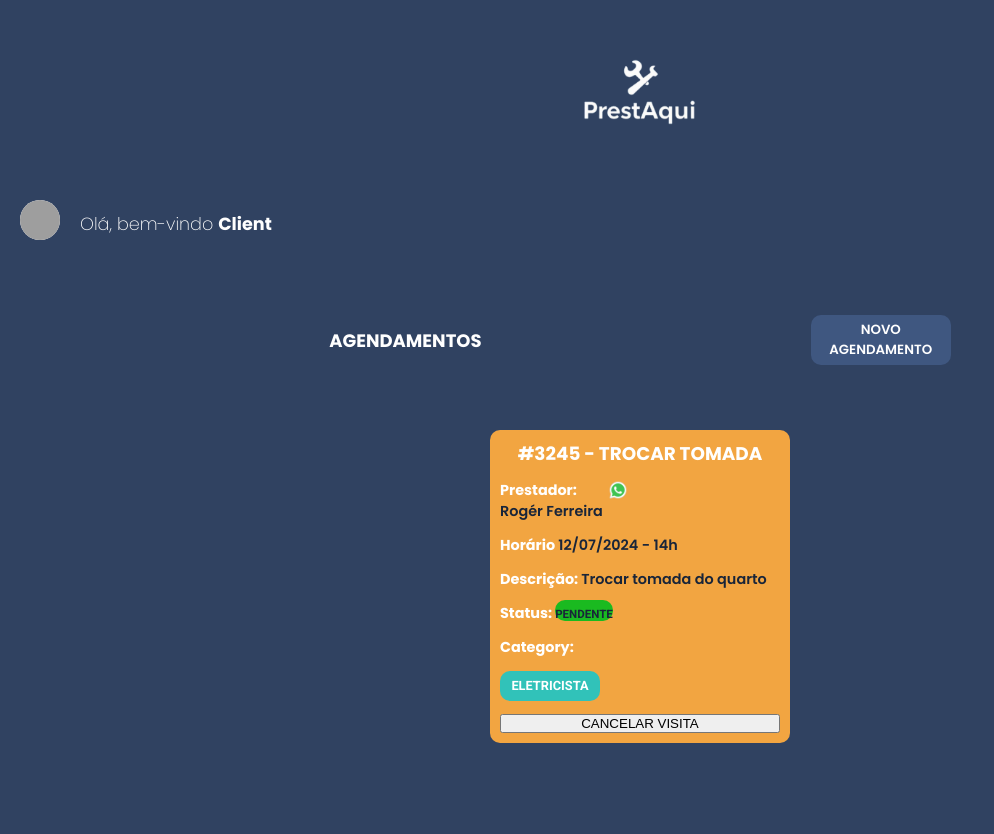
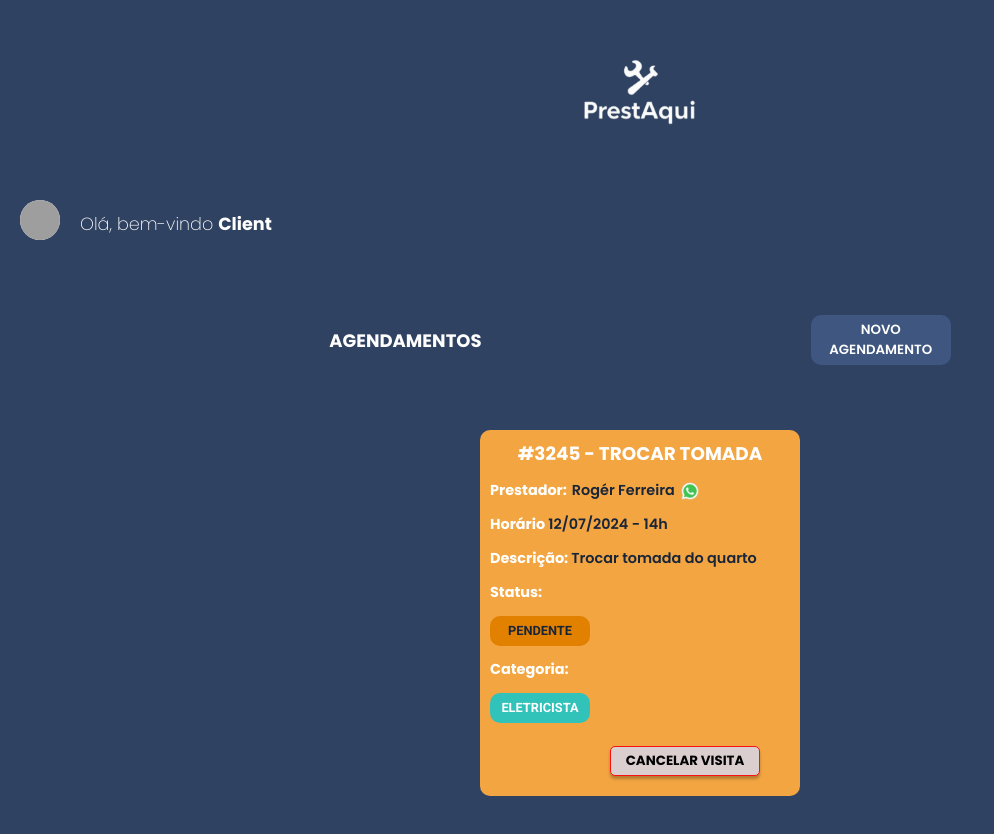
Before and after one commit to roger-gsf/PI-PrestAqui, a website: page client/src/screens/Main/Client/mainClient.html in a window 1280 px wide. Shown: the whole page, without its empty margins (0-994 px from the left). Before the commit the page ends 800 px from the top, so only its background shows below. Drawn offline with Linux system fonts and the light colour scheme; grey boxes are pictures that could not be loaded.

Commit message:
:lipstick: stylie: Adjusting Main Page Client style

```diff
--- a/client/src/screens/Main/Client/mainClient.html
+++ b/client/src/screens/Main/Client/mainClient.html
@@ -46,7 +46,8 @@
 
                     <div class="service__provider__info">
 
-                        <h4> Prestador: <div id="service__provider__name">Rogér Ferreira</div> </h4>
+                        <h4> Prestador: </h4>
+                        <div id="service__provider__name">Rogér Ferreira</div>
 
                         <img src="../../../assets/img/whatsapp-logo.png" alt="Whatsapp" id="whatsapp-logo">
                     </div>
@@ -56,10 +57,11 @@
                     <h4> Descrição: <span id="scheduling__description">Trocar tomada do quarto</span></h4>
 
 
-                    <h4>Status: <span id="scheduling__status" class="concluido">PENDENTE</span></h4>
+                    <h4>Status: </h4>
+                    <span id="scheduling__status" class="pendente">PENDENTE</span>
 
 
-                    <h4>Category:</h4>
+                    <h4>Categoria:</h4>
 
                     <div class="category" id="scheduling__categories">
                         <div class="eletricista">ELETRICISTA</div><!-- Category fetched by the database -->
--- a/client/src/screens/Main/Client/styles.css
+++ b/client/src/screens/Main/Client/styles.css
@@ -62,6 +62,7 @@ main {
     display: flex;
     flex-direction: column;
     gap: 30px;
+    margin-bottom: 100px;
 }
 
 main .scheduling__actions {
@@ -112,7 +113,7 @@ main .scheduling__container {
 
 .scheduling {
     /* background-color: red; */
-    width: 300px;
+    width: 320px;
     border-radius: 10px;
     padding: 10px;
     display: flex;
@@ -121,7 +122,7 @@ main .scheduling__container {
 }
 
 .scheduling h3,
-.scheduling h4 {
+.scheduling h4{
     font-family: 'Poppins', sans-serif;
     color: var(--white);
 }
@@ -141,13 +142,21 @@ h3 {
 .scheduling #scheduling__time,
 .scheduling #scheduling__status,
 .scheduling #scheduling__description {
-    color: var(--button-color);
+    color: var(--button-color) !important;
     font-weight: 600;
+}
+
+.scheduling #service__provider__name {
+    font-family: 'Poppins', sans-serif;
+    font-size: .9em;
 }
 
 .scheduling .service__provider__info {
     display: flex;
+    /* flex-direction: row; */
     gap: 5px;
+    align-items: center;
+    /* background-color: red; */
 }
 
 #whatsapp-logo {
@@ -159,3 +168,21 @@ h3 {
     flex-wrap: wrap;
     gap: 10px;
 }
+
+.scheduling .scheduling__cancel {
+    font-family: 'Poppins', sans-serif;
+    font-weight: bold;
+    background: #DBCECE;
+    border: 1px solid #F91212;
+    box-shadow: 0px 3px 3px rgba(0, 0, 0, 0.25);
+    border-radius: 5px;
+    height: 30px;
+    width: 150px;
+    margin: 10px 120px;
+    transition: .7s ease;
+    cursor: pointer;
+}
+
+.scheduling .scheduling__cancel:hover {
+    background: #aaa5a5;
+}
--- a/client/src/styles/status.css
+++ b/client/src/styles/status.css
@@ -4,16 +4,6 @@
 
 .concluido {
     background-color: #1ABA20;
-    border-radius: 10px;
-    width: 200px;
-    text-align: center;
-    padding-top: 7px;
-    height: 40px;
-    font-size: .8em;
-    font-family: 'Roboto', sans-serif;
-    font-weight: bold;
-    color: var(--white);
-
 }
 
 .cancelado {
@@ -29,18 +19,15 @@
 .cancelado,
 .aguardando__validacao {
     border-radius: 10px;
-    width: 200px;
+    width: 100px;
     text-align: center;
     padding-top: 7px;
-    height: 40px;
+    height: 30px;
     font-size: .8em;
     font-family: 'Roboto', sans-serif;
     font-weight: bold;
-    color: var(--white);
+    color: var(--white) !important;
 }
-
-
-
 
 
 .card__pendente {
```
